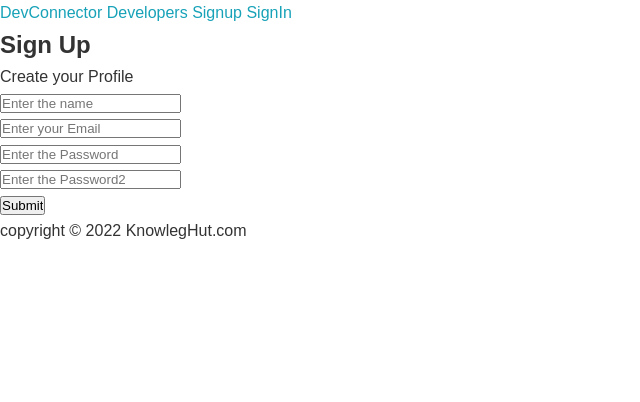
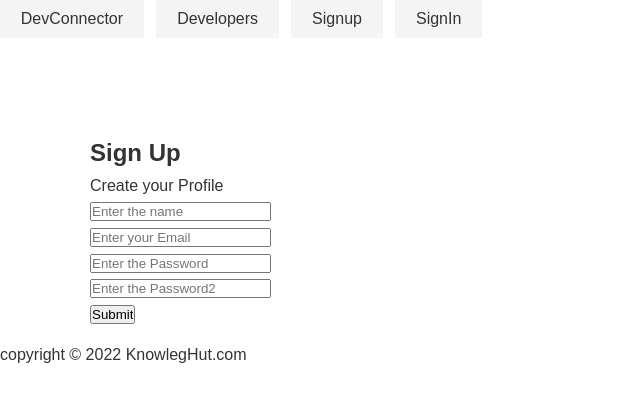
Before and after one commit to viki2207/vidhi5789, a plain HTML site: page resources/html/signup.html in a window 1280 px wide. Shown: the whole page, without its empty margins (0-640 px from the left). Drawn offline with Linux system fonts and the light colour scheme.

Commit message:
add new css for container, button

```diff
--- a/resources/css/styles.css
+++ b/resources/css/styles.css
@@ -27,3 +27,32 @@ a {
   color: var(--primary-color);
   text-decoration: none;
 }
+ul/*unordered list whatever we will use ul tag there it will be applied */ {
+  list-style: none;
+}
+img/* image tag*/ {
+}
+/* creating a custom stles for : there we have to define the css class
+.classname
+*/
+
+.btn/*custom class which is hold all btn related details(formatting) */ {
+  display: inline-block;
+  background: var(--light-color);
+  color: #333;
+  padding: 0.4rem 1.3rem;
+  border: none;
+  cursor: pointer;
+  margin-right: 0.5rem;
+  transition: opacity 0.2s, ease-in;
+}
+
+/*div: container */
+.container {
+  max-width: 1100px;
+  margin: auto;
+  overflow: hidden;
+  padding: 0 2 rem;
+  margin-top: 6rem;
+  margin-bottom: 1rem;
+}
--- a/resources/html/signup.html
+++ b/resources/html/signup.html
@@ -7,12 +7,12 @@
   </head>
   <body>
     <nav>
-      <a href="https://www.google.com">DevConnector</a>
-      <a href="profiles.html">Developers</a>
-      <a href="signup.html">Signup</a>
-      <a href="signin.html">SignIn</a>
+      <a class="btn" href="https://www.google.com">DevConnector</a>
+      <a class="btn" href="profiles.html">Developers</a>
+      <a class="btn" href="signup.html">Signup</a>
+      <a class="btn" href="signin.html">SignIn</a>
     </nav>
-    <section>
+    <section class="container">
       <h1>Sign Up</h1>
       <p>Create your Profile</p>
 
```
Also changed, not shown: resources/html/add-edu.html (+4 -4 lines), resources/html/add-experience.html (+4 -4 lines), resources/html/create-profile.html (+4 -4 lines), resources/html/dashboard.html (+4 -4 lines), resources/html/index.html (+5 -7 lines), resources/html/posts.html (+4 -4 lines), resources/html/signin.html (+4 -4 lines).
